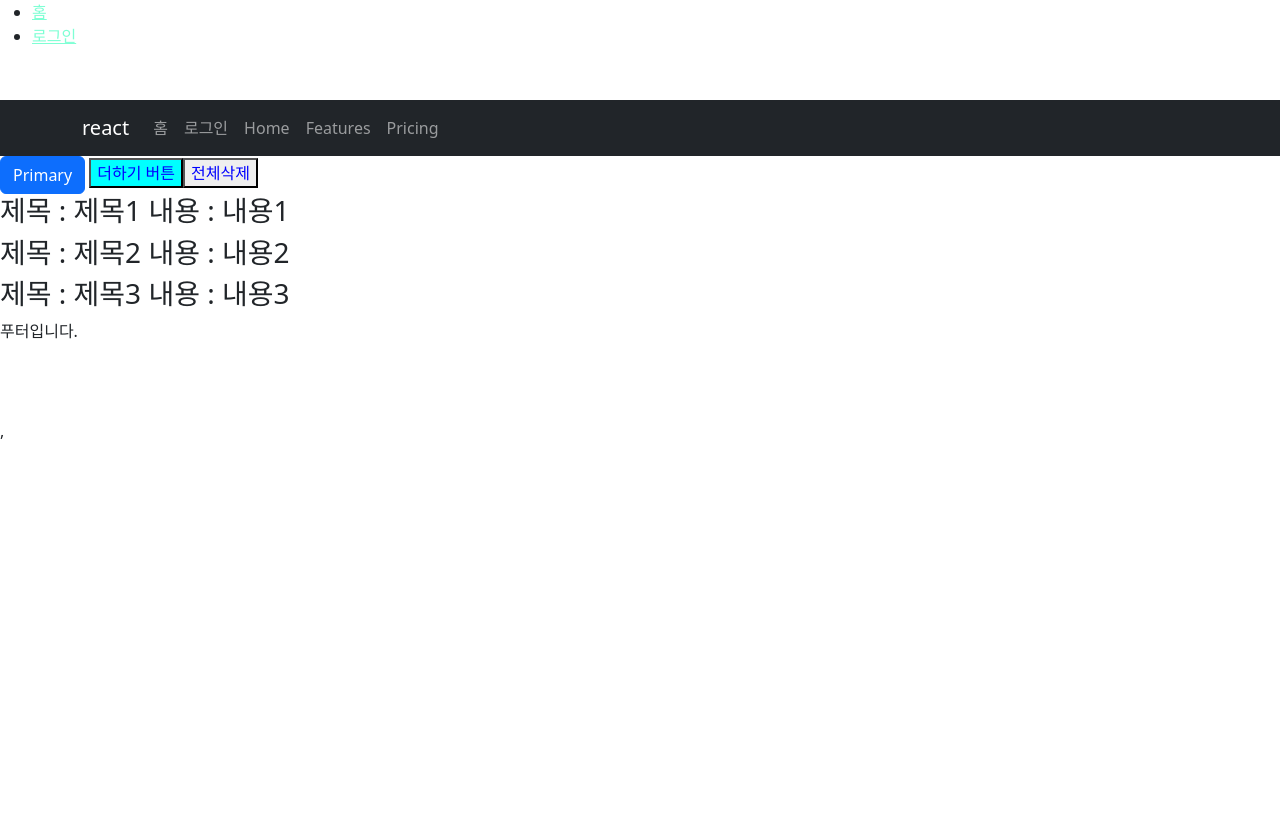
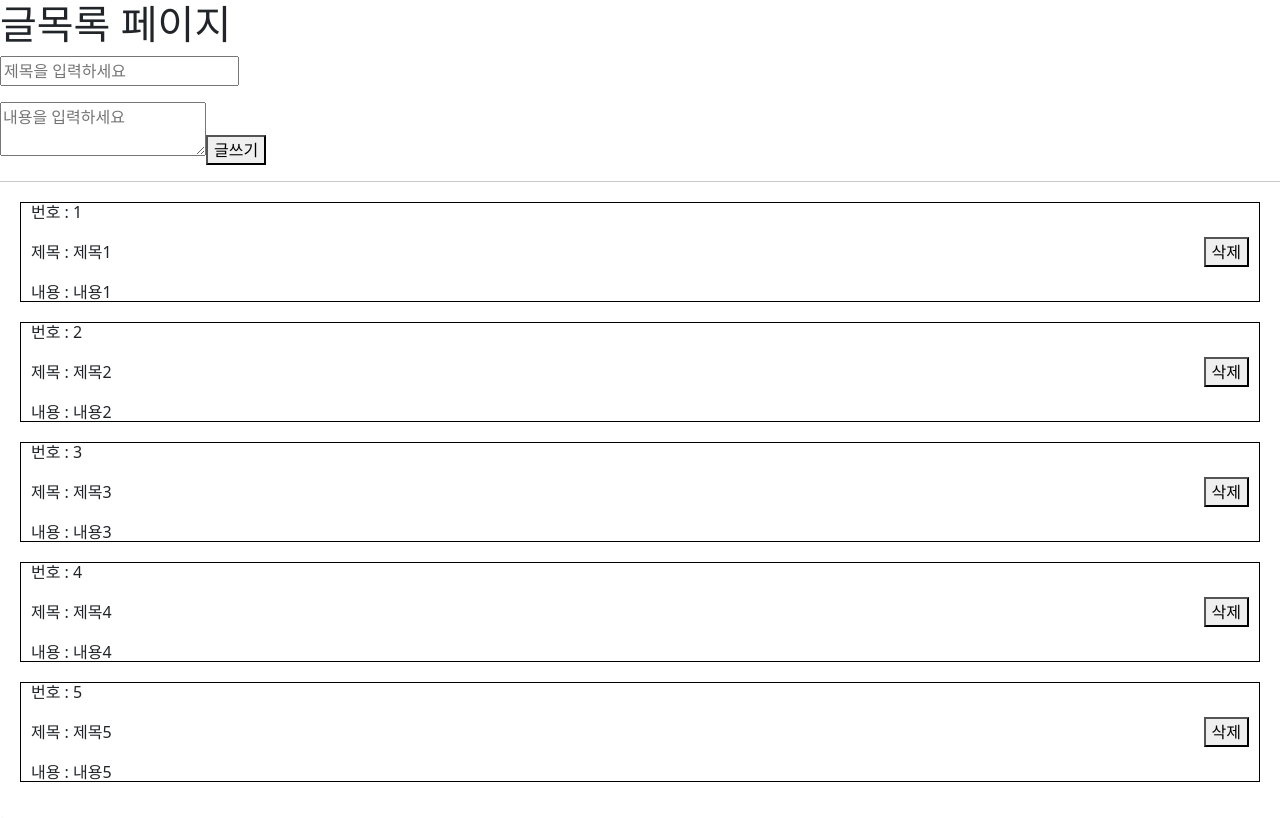
Before and after one commit to origuri/my-app, a React (Create React App) app: page / in a window 1280 px wide. Shown: the top 818 px of the page. Built offline with nearby package versions, Linux system fonts and the light colour scheme.

Commit message:
2023.7.31 - 메모리 db를 이용해서 글 목록과 글 쓰기 기능을 구현, computed property names 문법 사용으로 key,value값 동적 할당

```diff
--- a/src/App.js
+++ b/src/App.js
@@ -1,14 +1,10 @@
 import logo from './logo.svg';
 import './App.css';
-import { createRef, useEffect, useMemo, useRef, useState } from 'react'; // { }가 있다는 건 defalut export가 아니라는 것.
-import Sub from './Sub';
-import { cleanup } from '@testing-library/react';
-import styled from 'styled-components';
-import LoginPage from './pages/LoginPage';
-import HomePage from './pages/HomePage';
+import { Route, Routes } from 'react-router-dom';
+import ListPage from './pages/ListPage';
+import WritePage from './pages/WritePage';
 import Header from './components/Header';
-import Footer from './components/Footer';
-import { Route, Routes } from 'react-router-dom';
+import Navigation from './components/Navigation';
 
 /*
  * 1. return 시에 하나의 dom만 리턴할 수 있다.
@@ -39,12 +35,9 @@ import { Route, Routes } from 'react-router-dom';
 function App() {
   return (
     <div>
-      <Header />
       <Routes>
-        <Route path={'/'} exact={true} element={<HomePage />} />
-        <Route path={'/login/:id'} exact={true} element={<LoginPage />} />
+        <Route path={'/'} exact={true} element={<ListPage />} />
       </Routes>
-      <Footer />
     </div>
   );
 }
--- a/src/Sub.js
+++ /dev/null
@@ -1,14 +0,0 @@
-/*
- * rsc라고 하면 자동완성됨.
- * */
-import React from 'react';
-
-const Sub = () => {
-  return (
-    <div>
-      <h1>sub입니다.</h1>
-    </div>
-  );
-};
-
-export default Sub;
--- /dev/null
+++ b/src/components/Navigation.js
@@ -0,0 +1,19 @@
+import React from 'react';
+import { Link } from 'react-router-dom';
+
+const Navigation = () => {
+  return (
+    <div>
+      <ul>
+        <li>
+          <Link to={'/'}>글목록</Link>
+        </li>
+        <li>
+          <Link to={'/write'}>글쓰기</Link>
+        </li>
+      </ul>
+    </div>
+  );
+};
+
+export default Navigation;
--- /dev/null
+++ b/src/pages/ListPage.js
@@ -0,0 +1,98 @@
+import React, { useState } from 'react';
+import styled from 'styled-components';
+
+const StyledItemBoxDiv = styled.div`
+  display: flex;
+  justify-content: space-between;
+  border: 1px solid black;
+  padding: 10px;
+  height: 100px;
+  margin: 20px;
+  align-items: center;
+`;
+
+const ListPage = () => {
+  // 기존 db에 있는 게시물 상태 값
+  // 추가 게시물을 여기에 추가하는 것.
+  const [posts, setPosts] = useState([
+    { id: 1, title: '제목1', content: '내용1' },
+    { id: 2, title: '제목2', content: '내용2' },
+    { id: 3, title: '제목3', content: '내용3' },
+    { id: 4, title: '제목4', content: '내용4' },
+    { id: 5, title: '제목5', content: '내용5' },
+  ]);
+
+  // 내가 추가할 게시물 상태값
+  const [post, setPost] = useState({ id: '', title: '', content: '' });
+  /*
+   * 기존 리스트에 post를 추가해줌
+   * */
+  const handleWrite = () => {
+    let newid;
+    newid = posts[posts.length - 1].id + 1;
+    // 기존 목록에 추가 할 것인데, 새로 쓴 게시물을 유지하면
+    // id만 공백이므로, id만 추가해줌. 그걸 posts에 넣는 것.
+    setPosts([...posts, { ...post, id: newid }]);
+    console.log(post);
+  };
+
+  const handleForm = (e) => {
+    console.log(e.target.name);
+    console.log(e.target.value);
+
+    /*
+     * computed property names 문법 키값 동적 할당
+     * [키 값] : value값이 된다.
+     * 즉 내가 title에 값을 넣으면 title : '제목'
+     * content에 값을 넣으면 content : '내용'
+     * 이런식으로 동적으로 넣을 수 있음.
+     * ...post를 하는 이유는 처음에 title을 post에 업데이트가 된 상태에서
+     * content가 들어가야하기 때문
+     * ...post가 없으면 처음에 title이 들어가고 content쓸 때 title이 사라짐
+     * */
+    setPost({ ...post, [e.target.name]: e.target.value });
+  };
+
+  return (
+    <div>
+      <h1>글목록 페이지</h1>
+      <form>
+        <input
+          type="text"
+          placeholder={'제목을 입력하세요'}
+          id={'title'}
+          value={post.title}
+          onChange={handleForm}
+          name={'title'}
+        />
+        <p />
+        <textarea
+          type="text"
+          placeholder={'내용을 입력하세요'}
+          id={'content'}
+          value={post.content}
+          onChange={handleForm}
+          name={'content'}
+        />
+        <button type={'button'} onClick={handleWrite}>
+          글쓰기
+        </button>
+      </form>
+      <hr />
+
+      {posts.map((post) => (
+        <StyledItemBoxDiv>
+          <div>
+            번호 : {post.id} <p />
+            제목 : {post.title}
+            <p />
+            내용 : {post.content}
+          </div>
+          <button>삭제</button>
+        </StyledItemBoxDiv>
+      ))}
+    </div>
+  );
+};
+
+export default ListPage;
--- /dev/null
+++ b/src/pages/WritePage.js
@@ -0,0 +1,25 @@
+import React from 'react';
+
+const handleWrite = () => {
+  // ListPage의 setPosts에 id하고 제목을 넣어야 함.
+  const title = document.querySelector('#title').value;
+  let post = { id: 6, title: title };
+  console.log(post);
+};
+
+const WritePage = () => {
+  return (
+    <div>
+      <h1>글쓰기 페이지</h1>
+      <hr />
+      <form>
+        <input type="text" placeholder={'제목을 입력하세요'} id={'title'} />
+        <button type={'button'} onClick={handleWrite}>
+          글쓰기
+        </button>
+      </form>
+    </div>
+  );
+};
+
+export default WritePage;
```
